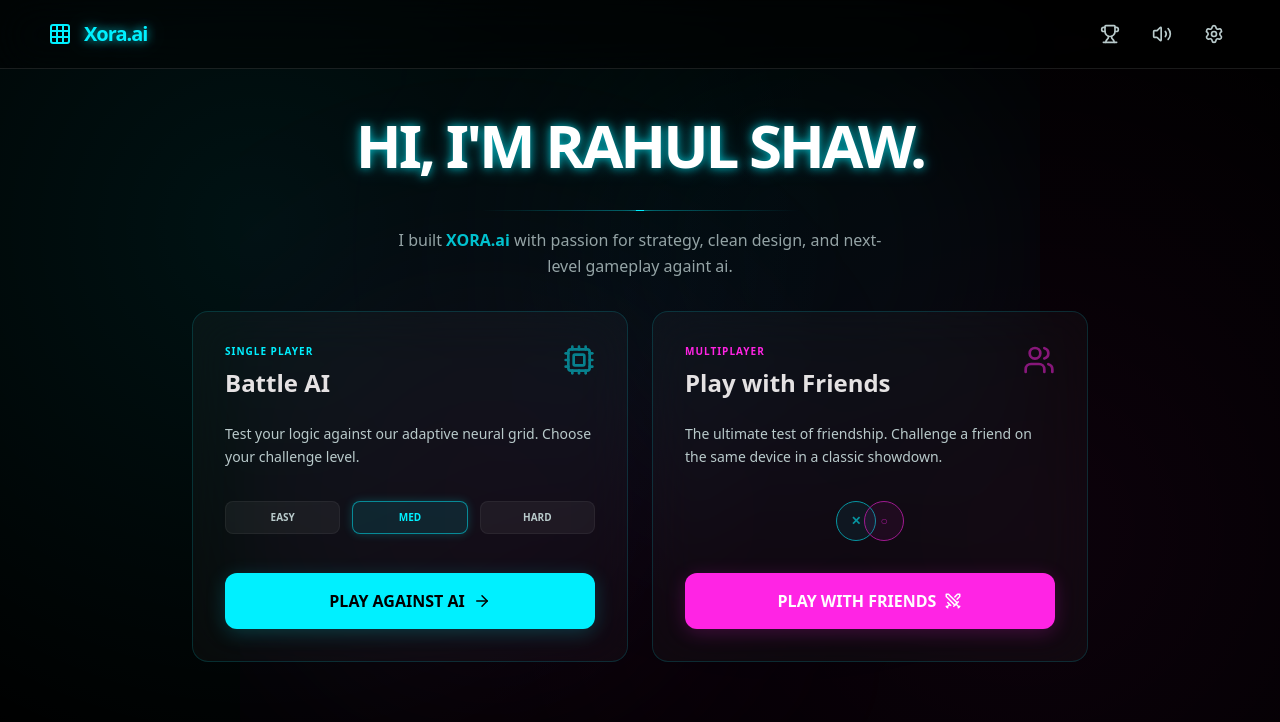
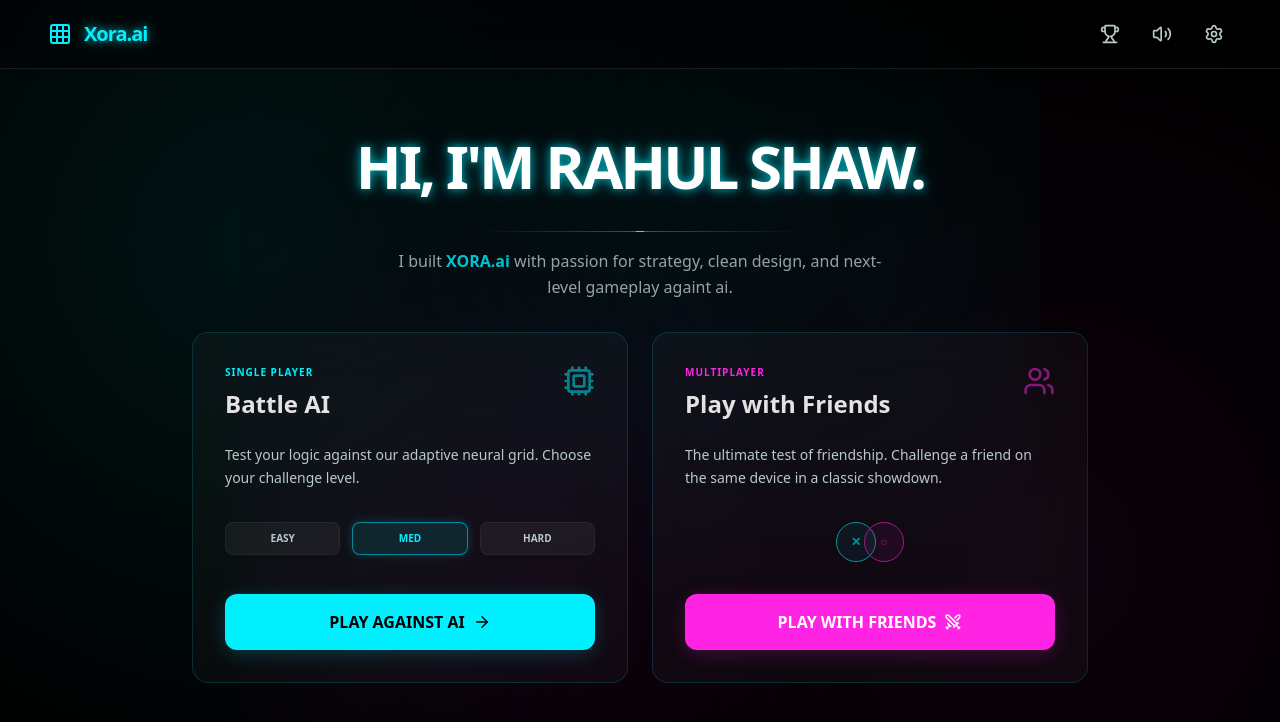
Before and after one commit to CODER-RAHUL9038/XORA.ai, a React (Vite) app: page / in a window 1280 px wide. Shown: the top 722 px of the page. Built offline with nearby package versions, Linux system fonts and the light colour scheme.

Commit message:
fix: resolve z-index conflict on HomeScreen header and fix layout typo

```diff
--- a/src/components/HomeScreen.tsx
+++ b/src/components/HomeScreen.tsx
@@ -48,7 +48,7 @@ export default function HomeScreen({
   };
 
   return (
-    <div className="min-screen flex flex-col bg-background relative overflow-hidden">
+    <div className="min-h-screen flex flex-col bg-background relative overflow-hidden">
       {/* Background Gradients */}
       <div className="absolute inset-0 bg-gradient-mesh z-0 pointer-events-none" />
       <div className="absolute top-1/2 left-1/2 -translate-x-1/2 -translate-y-1/2 w-full h-full max-w-[800px] pointer-events-none overflow-hidden">
@@ -57,7 +57,7 @@ export default function HomeScreen({
       </div>
 
       {/* Header */}
-      <header className="fixed top-0 left-0 w-full z-10 flex justify-center bg-black/40 backdrop-blur-[20px] border-b border-white/10">
+      <header className="fixed top-0 left-0 w-full z-50 flex justify-center bg-black/40 backdrop-blur-[20px] border-b border-white/10">
         <div className="w-full max-w-7xl flex justify-between items-center px-6 md:px-12 py-4">
           <div className="flex items-center gap-3">
             <Grid className="text-primary neon-text-primary" size={24} />
```
